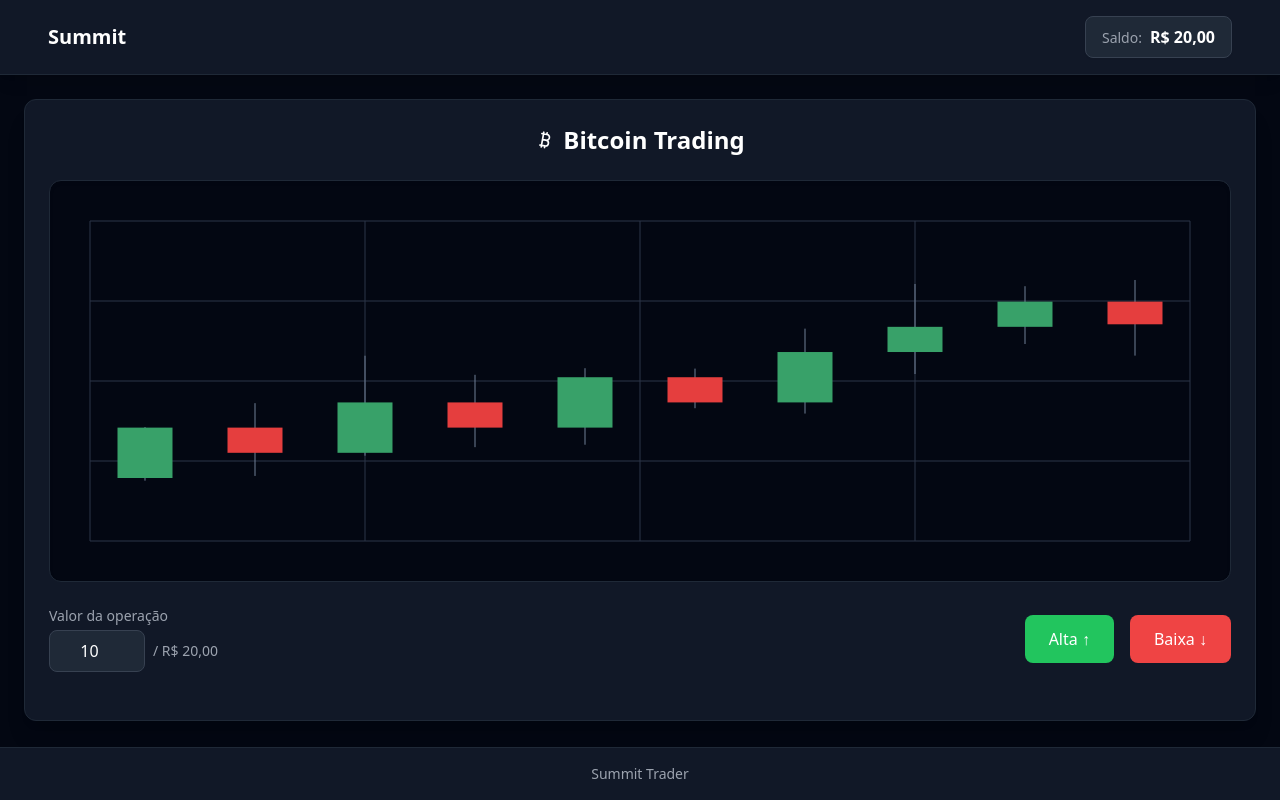
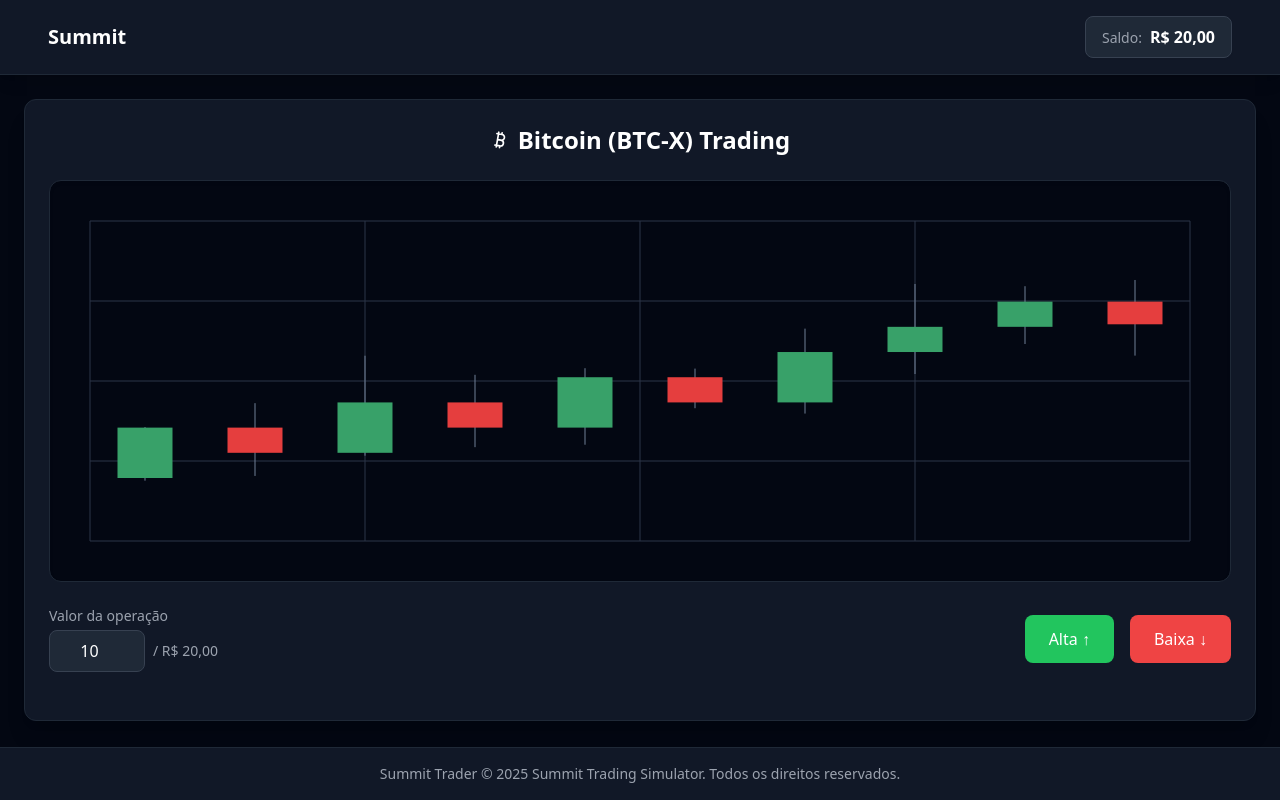
Before and after one commit to zeuzrich/summittrader, a React (Vite) app: page / in a window 1280 px wide. Built offline with nearby package versions, Linux system fonts and the light colour scheme.

Commit message:
Update footer and add crypto info
Added copyright information to the footer.  Added placeholder for future cryptocurrency information.

```diff
--- a/src/components/Footer.tsx
+++ b/src/components/Footer.tsx
@@ -4,7 +4,7 @@ const Footer = () => {
     <footer className="bg-gray-900 border-t border-gray-800 py-4 mt-auto">
       <div className="container mx-auto px-4 text-center">
         <p className="text-gray-400 text-sm">
-          Summit Trader
+          Summit Trader © 2025 Summit Trading Simulator. Todos os direitos reservados.
         </p>
       </div>
     </footer>
--- a/src/components/TradingSimulator.tsx
+++ b/src/components/TradingSimulator.tsx
@@ -1,4 +1,3 @@
-
 import { useState, useEffect } from "react";
 import TradingChart from "./TradingChart";
 import { formatCurrency } from "@/lib/utils";
@@ -22,9 +21,9 @@ const TradingSimulator = ({ onBalanceChange, onSimulationComplete }: TradingSimu
 
   // Cryptocurrencies data
   const cryptoData = {
-    BTC: { name: 'Bitcoin', icon: <Bitcoin className="w-5 h-5" /> },
-    ETH: { name: 'Ethereum', icon: <Gem className="w-5 h-5" /> },
-    SOL: { name: 'Solana', icon: <DollarSign className="w-5 h-5" /> }
+    BTC: { name: 'Bitcoin (BTC-X)', icon: <Bitcoin className="w-5 h-5" /> },
+    ETH: { name: 'Ethereum (ETH-X)', icon: <Gem className="w-5 h-5" /> },
+    SOL: { name: 'Solana (SOL-X)', icon: <DollarSign className="w-5 h-5" /> }
   };
 
   // Predefined outcomes - now the user only loses on step 3
```
